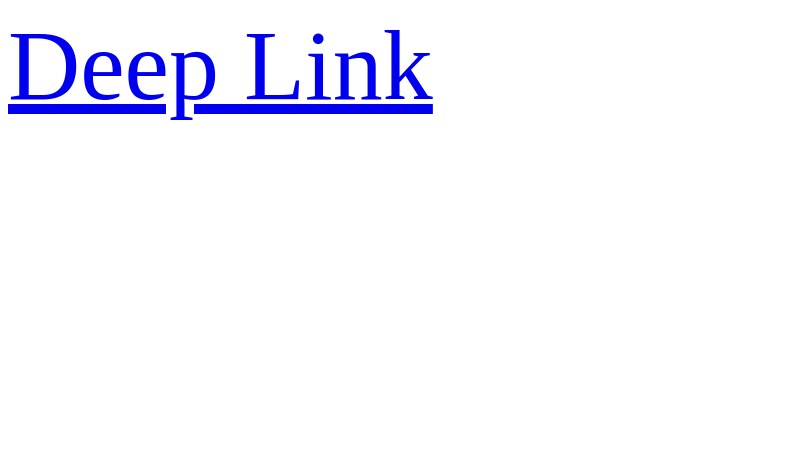
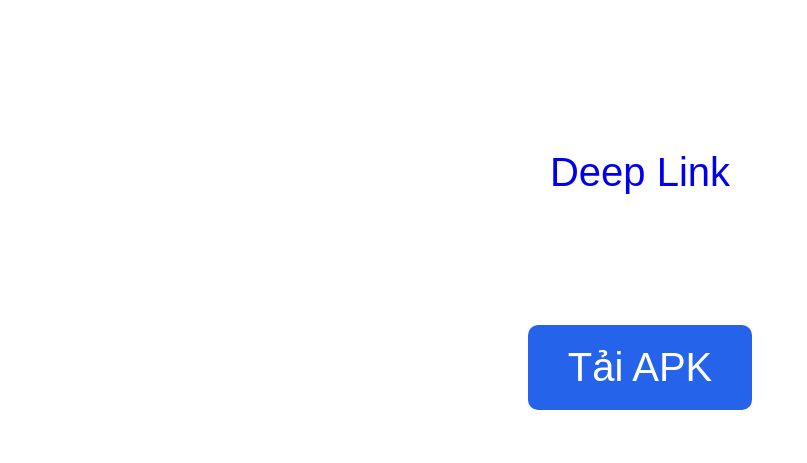
Before and after one commit to maivawn/testdeeplink, a plain HTML site: page index.html in a window 1280 px wide. Shown: the whole page, without its empty margins (0-807 px from the left). Drawn offline with Linux system fonts and the light colour scheme.

Commit message:
Update index.html

```diff
--- a/index.html
+++ b/index.html
@@ -1,13 +1,48 @@
 <!DOCTYPE html>
 <html lang="en">
 <head>
+  <meta charset="UTF-8">
+  <title>Deep Link & Download APK</title>
+
   <style>
-         a {
-             font-size: 100px
+    body {
+      text-align: center;
+      margin-top: 100px;
+      font-family: Arial, sans-serif;
+    }
+
+    a, button {
+      font-size: 40px;
+      margin: 30px;
+      padding: 20px 40px;
+      display: inline-block;
+      text-decoration: none;
+      cursor: pointer;
+    }
+
+    button {
+      border: none;
+      border-radius: 10px;
+      background-color: #2563eb;
+      color: white;
+    }
+
+    button:hover {
+      background-color: #1d4ed8;
     }
   </style>
 </head>
 <body>
+
+  <!-- Deep Link -->
   <a href="https://handmadediy.go.link/c0diH">Deep Link</a>
+
+  <br>
+
+
+  <a href="https://github.com/maivawn/testdeeplink/releases/download/test/HandMadeDIY-0.develop-364.apk">
+    <button>Tải APK</button>
+  </a>
+
 </body>
 </html>
```
Lines whose indentation alone changed are shown as unchanged.
